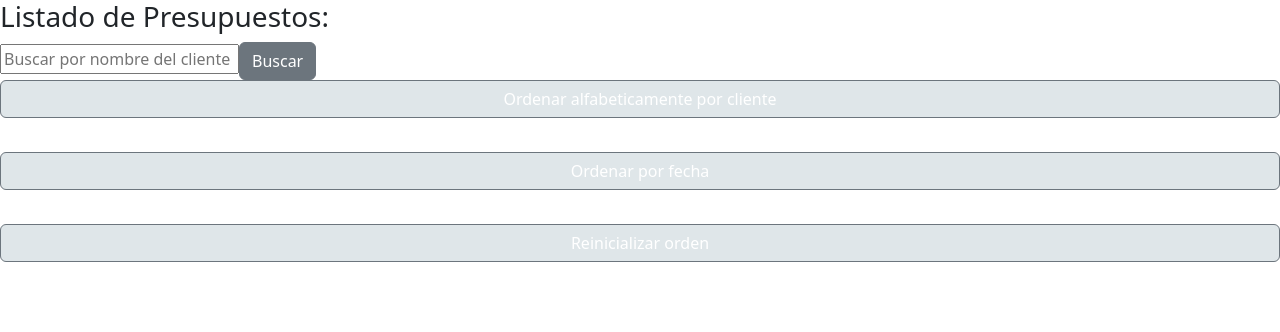
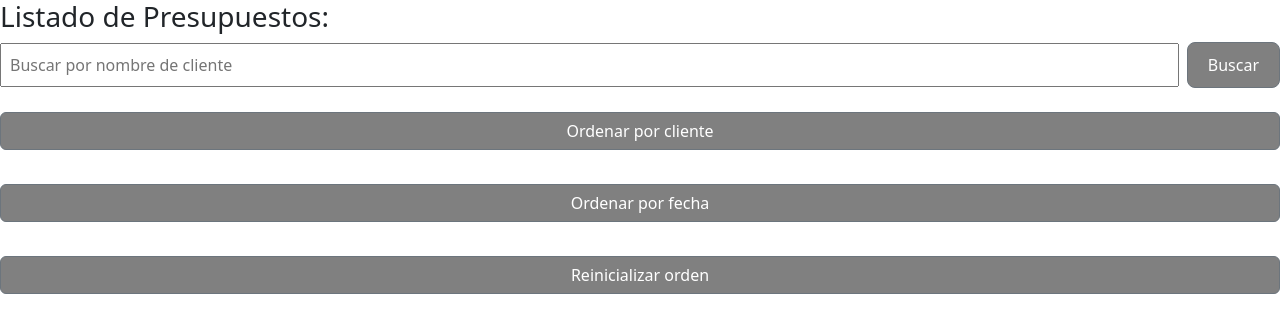
Before and after one commit to LorenaPonsico/Sprint_7_Pressupost_Angular, an Angular app: page /presupuestos in a window 1280 px wide. Shown: the top 332 px of the page. Built offline with nearby package versions, Linux system fonts and the light colour scheme.

Commit message:
navigate function

```diff
--- a/src/app/home/home.component.html
+++ b/src/app/home/home.component.html
@@ -44,7 +44,8 @@
             </div>
 
 
-            <button class="btn btn-success" (click)="sendBudget()">
+            <button class="btn btn-success" (click)="sendBudget()" (click)="navegar()"
+            >
                 Enviar
             </button>
             <br>
--- a/src/app/home/home.component.ts
+++ b/src/app/home/home.component.ts
@@ -70,8 +70,8 @@ export class HomeComponent implements OnInit {
 
   sendBudget() {
     const budget = {
-      name: this.nameBudget,
-      customer: this.customer,
+      name: this.nameBudget.charAt(0).toUpperCase() + this.nameBudget.slice(1),
+      customer: this.customer.charAt(0).toUpperCase() + this.customer.slice(1),
       date: this.date,
       price: this.totalPrice,
       checkbox1: this.checkbox1Checked,
@@ -81,5 +81,30 @@ export class HomeComponent implements OnInit {
     };
 
     this.budgetService.addBudgets(budget);
+
+    this.nameBudget = "";
+    this.customer = "";
+    this.date = "";
+    this.checkbox1Checked = false;
+    this.checkbox2Checked = false;
+    this.checkbox3Checked = false;
+    this.showPanell = false;
+    this.resultPricePanell = 0;
+    this.totalPrice = 0;
+    // volver a poner en blanco todos los inputs
+  }
+
+  navegar() { // esta función utiliza el enrutador para navegar a una nueva ruta en la aplicación y agrega parámetros de consulta a la URL
+    this.router.navigate([], {
+      queryParams: { // "queryParams" y "queryParamsHandling" son nombres de propiedades específicas que se utilizan en la función navigate()
+        nombre: this.nameBudget,
+        cliente: this.customer,
+        paginaWeb: this.checkbox1Checked,
+        campaniaSeo: this.checkbox2Checked,
+        googleAds: this.checkbox3Checked,
+        precio: this.totalPrice
+      },
+      queryParamsHandling: "merge",
+    });
   }
 }
--- a/src/app/home/pressupost-list/pressupost-list.component.css
+++ b/src/app/home/pressupost-list/pressupost-list.component.css
@@ -10,8 +10,29 @@
 }
 
 .btnOrder {
-  background-color: #dfe6e9;
+  background-color: grey;
   display: block;
   width: 100%;
   margin-bottom: 10px;
+
 }
+
+.search-container {
+  display: flex;
+  align-items: center;
+}
+
+.search-input {
+  flex: 1;
+  margin-right: 8px;
+  padding: 8px;
+  font-size: 16px;
+
+}
+
+.search-button {
+  padding: 10px 20px;
+  font-size: 16px;
+  background-color: grey;
+
+}
--- a/src/app/home/pressupost-list/pressupost-list.component.html
+++ b/src/app/home/pressupost-list/pressupost-list.component.html
@@ -1,15 +1,20 @@
 <div>
   <h3>Listado de Presupuestos:</h3>
-  <input type="text" [(ngModel)]="searchBudget" placeholder="Buscar por nombre del cliente">
+  <div class="search-container ">
 
-  <button class="btn btn-secondary" (click)="searchByCustomer()">Buscar</button>
+    <input type="text" class="search-input" [(ngModel)]="searchBudget" placeholder="Buscar por nombre de cliente">
 
-  <button class="btn btn-secondary btnOrder" (click)="sortAlphabeticallyByCustomer()">Ordenar alfabeticamente por
-    cliente</button>
+    <button class="btn btn-lg btn-secondary search-button" (click)="searchByCustomer()">Buscar</button>
+  </div>
   <br>
-  <button class="btn btn-secondary btnOrder" (click)="sortByDate()">Ordenar por fecha</button>
-  <br>
-  <button class="btn btn-secondary btnOrder" (click)="resetOrder()"> Reinicializar orden</button>
+
+    <button class="btn btn-secondary btnOrder" (click)="sortAlphabeticallyByCustomer()">Ordenar por
+      cliente</button>
+      <br>
+      <button class="btn btn-secondary btnOrder" (click)="sortByDate()">Ordenar por fecha</button>
+      <br>
+      <button class="btn btn-secondary btnOrder" (click)="resetOrder()"> Reinicializar orden</button>
+
 
   <ul>
     <li class="box" *ngFor="let budget of budgets">
@@ -25,7 +30,7 @@
           <li *ngIf="budget.checkbox3">Una campaña de Google Ads (200 €)</li>
           <li>Precio por numero de paginas contratadas: {{budget.panell}} €</li>
         </ul>
-        <p>Precio total: {{ budget.price }}</p>
+        <p>Precio total: {{ budget.price }} € </p>
 
       </div>
     </li>
--- a/src/app/home/services/budget.service.ts
+++ b/src/app/home/services/budget.service.ts
@@ -5,6 +5,9 @@ import { Injectable } from '@angular/core';
   providedIn: 'root'
 })
 export class BudgetService {
+  toLocaleUpperCase() {
+    throw new Error('Method not implemented.');
+  }
 
   budgets: any[] = [];
   // ARRAY DE PRESUPUESTOS
```
